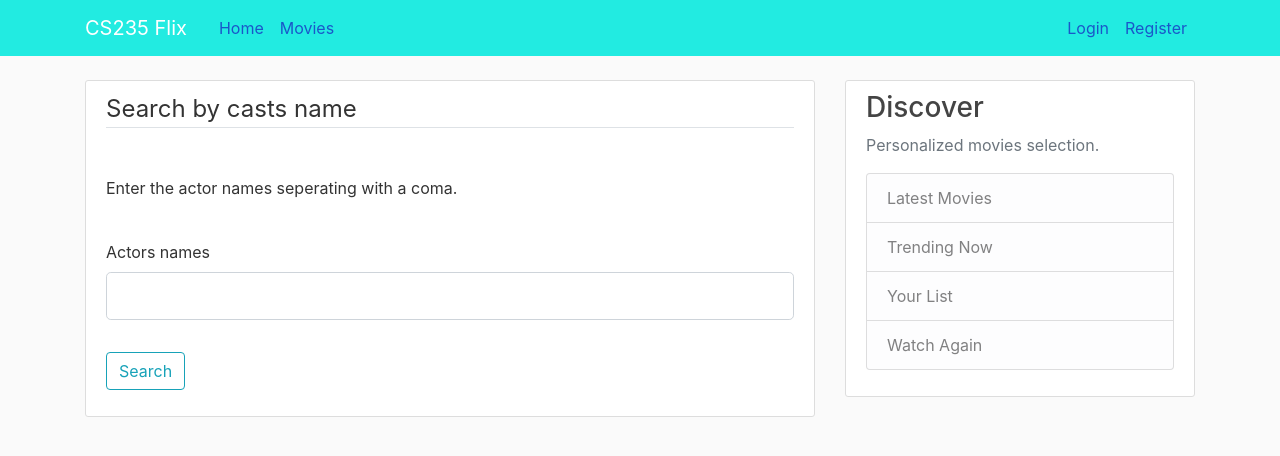
After one commit to chrisphamdev/cs235Flix, a Flask app: page /search in a window 1280 px wide. The commit adds this page. Shown: the top 456 px of the page. Run offline with Flask 2, Linux system fonts and the light colour scheme; some libraries are stand-ins or nearby versions.

Commit message:
Final changes

```diff
--- a/movieapp/forms.py
+++ b/movieapp/forms.py
@@ -1,7 +1,8 @@
 from flask_wtf import FlaskForm
-from wtforms import StringField, PasswordField, SubmitField, BooleanField
+from wtforms import StringField, PasswordField, SubmitField, BooleanField, DecimalField, SelectField
 from wtforms.validators import DataRequired, Length, Email, EqualTo, ValidationError
 from movieapp import user_database
+from movieapp.movieobjects.classes import *
 
 class RegistrationForm(FlaskForm):
     username = StringField('Username', validators=[DataRequired(), Length(min=3, max=20)])
@@ -19,3 +20,8 @@
     password = PasswordField('Password', validators=[DataRequired()])
     remember = BooleanField('Remember Me')
     submit = SubmitField('Login')
+
+
+class SearchForm(FlaskForm):
+    actors = StringField('Actors names', validators=[DataRequired()])
+    submit = SubmitField('Search')
--- a/movieapp/movieobjects/classes.py
+++ b/movieapp/movieobjects/classes.py
@@ -278,6 +278,7 @@
                         self.dataset_of_actors += [a]
                 movie_obj.director = director
                 movie_obj.runtime_minutes = runtime
+                movie_obj.description = description
 
                 self.dataset_of_movies += [movie_obj]
                 if director not in self.dataset_of_directors:
--- a/movieapp/routes.py
+++ b/movieapp/routes.py
@@ -29,11 +29,18 @@
 def movies_page():
     return render_template('movies.html', movies=movies)
 
+# @app.route('/movies/<int:year>/<str:movie_name>')
+# def seperated_movie_page(year, movie_name):
+#     movie = Movie('None', 1990)
+#     for elm in all_movies:
+#         if elm.year == year and elm.title == movie_name:
+#             movie = elm
+#             break
+#     return render_template('moviepage.html', movie=movie)
 
 @app.route('/register', methods=['GET', 'POST'])
 def register():
     # redirect back to home page if user has already logged in
-
     form = RegistrationForm()
     if form.validate_on_submit():
         # Success message if account is sucessfully created
@@ -53,7 +60,6 @@
 @app.route("/login", methods=['GET', 'POST'])
 def login():
     # redirect back to home page if user has already logged im
-
     form = LoginForm()
     if form.validate_on_submit():
         if form.username.data in user_database:
@@ -78,4 +84,30 @@
 @app.route("/account")
 @login_required
 def account():
-    return render_template('account.html', title='Account')
+    return render_template('account.html')
+
+
+@app.route("/search", methods=['GET', 'POST'])
+def search():
+    form = SearchForm()
+    output = []
+    if form.validate_on_submit():
+        invalid_actor = False
+        all_actors_names = form.actors.data.split(',')
+        search_by_actors = []
+        for name in all_actors_names:
+            name = name.strip()
+            search_by_actors += [Actor(name)]
+        for actor in search_by_actors:
+            if actor not in all_actors:
+                invalid_actor = True
+                break
+        if invalid_actor == False:
+            output = moviefinder(search_by_actors, all_movies)
+            output = movies_dict(output)
+            return render_template('movies.html', movies=output)
+        else:
+            flash('Invalid input, please try again.')
+
+
+    return render_template('search.html', form=form)
--- /dev/null
+++ b/movieapp/templates/search.html
@@ -0,0 +1,31 @@
+{% extends "layout.html" %}
+{% block content %}
+    <div class="content-section">
+        <form method="POST" action="">
+            {{ form.hidden_tag() }}
+            <fieldset class="form-group">
+                <legend class="border-bottom mb-4">Search by casts name</legend>
+                <div class="article-content">
+                    <p> Enter the actor names seperating with a coma.</p>
+                </div>
+                <div class="form-group">
+                    {{ form.actors.label(class="form-control-label") }}
+
+                    {% if form.actors.errors %}
+                        {{ form.actors(class="form-control form-control-lg is-invalid") }}
+                        <div class="invalid-feedback">
+                            {% for error in form.actors.errors %}
+                                <span>{{ error }}</span>
+                            {% endfor %}
+                        </div>
+                    {% else %}
+                        {{ form.actors(class="form-control form-control-lg") }}
+                    {% endif %}
+                </div>
+            </fieldset>
+            <div class="form-group">
+                {{ form.submit(class="btn btn-outline-info") }}
+            </div>
+        </form>
+    </div>
+{% endblock content %}
```
Also changed, not shown: movieapp/templates/home.html (+6 -2 lines), movieapp/templates/moviepage.html (added, +19 -0 lines), movieapp/templates/movies.html (+9 -2 lines), readme.txt.
